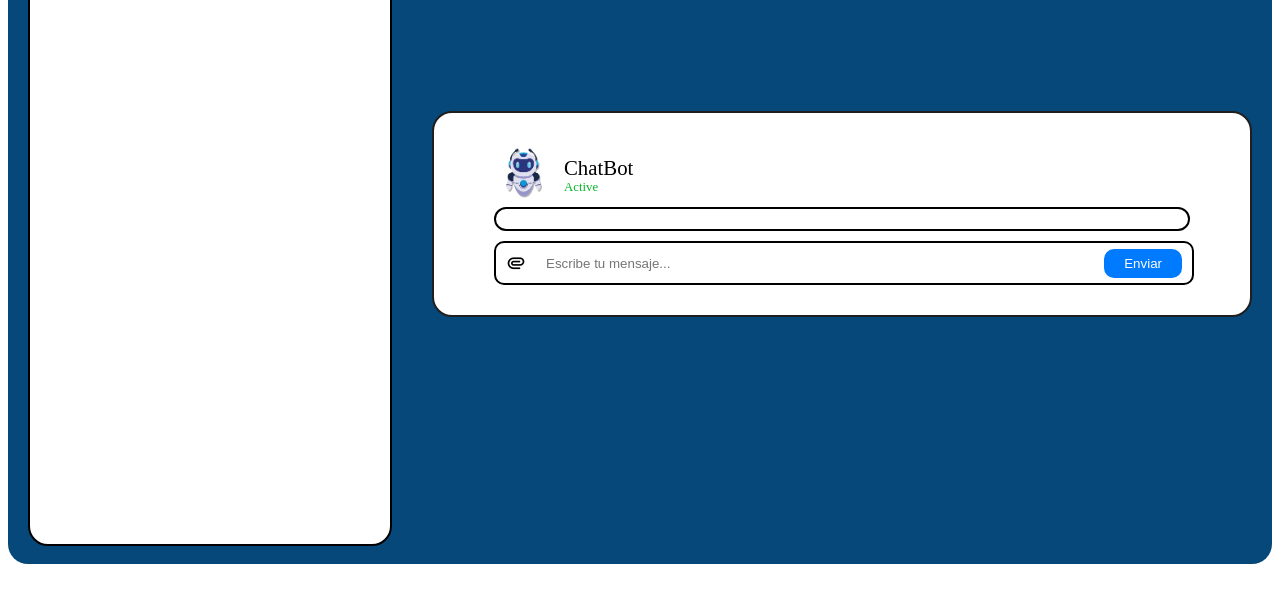
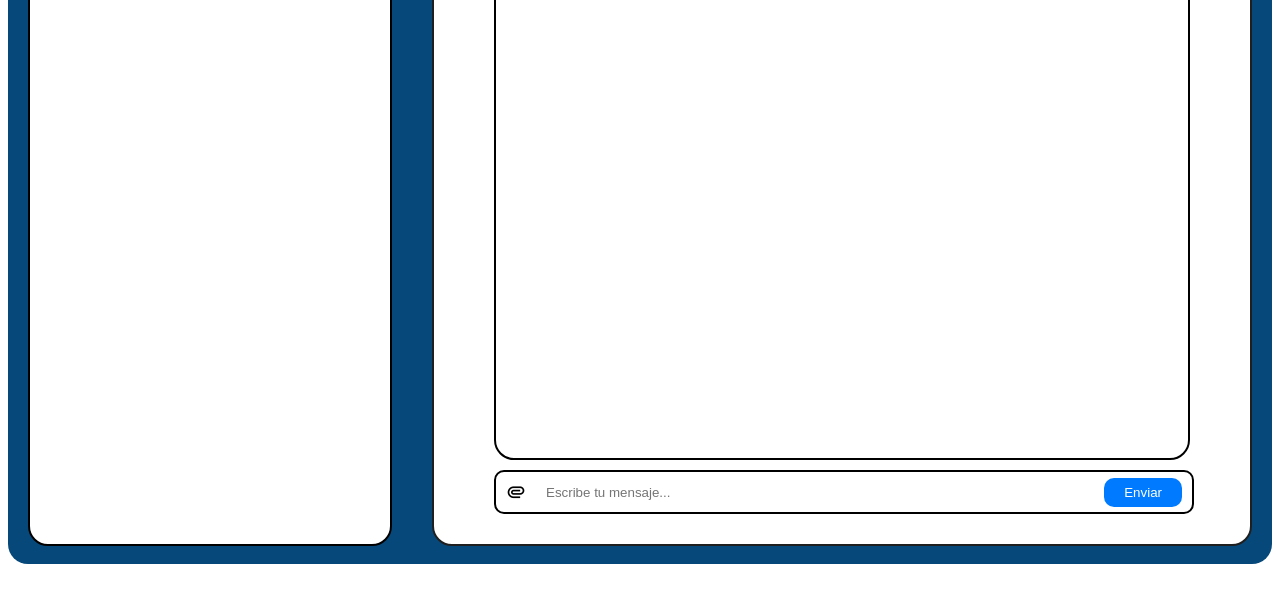
Before and after one commit to KenithGP/chatbot-Arqui, a website: page ChatBot-Arqui/vista/chatPrueba.vista.html in a window 1280 px wide. Shown: the part 144-746 px from the top of the page. Drawn offline with nearby package versions, Linux system fonts and the light colour scheme; files that its build step writes are made by us from their sources; files whose address does not match are found by name.

Commit message:
fix: ajuste del chat

```diff
--- a/ChatBot-Arqui/css/chat.css
+++ b/ChatBot-Arqui/css/chat.css
@@ -78,7 +78,7 @@
   width: 100%;
   max-width: 1300px;
   height: 100%;
-  max-height: 600px;
+  min-height: 600px;
   margin: 30px 20px;
   border: 2px solid #1f1f1f;
   border-radius: 20px;
```
